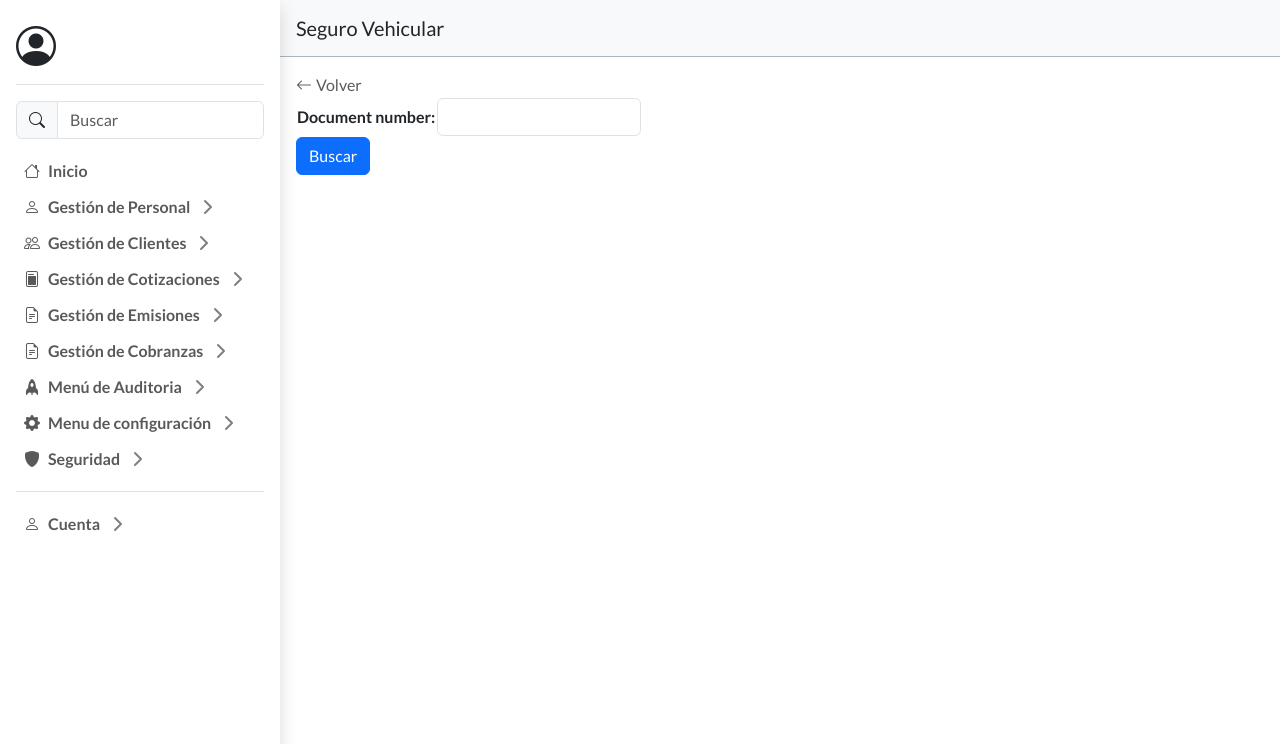
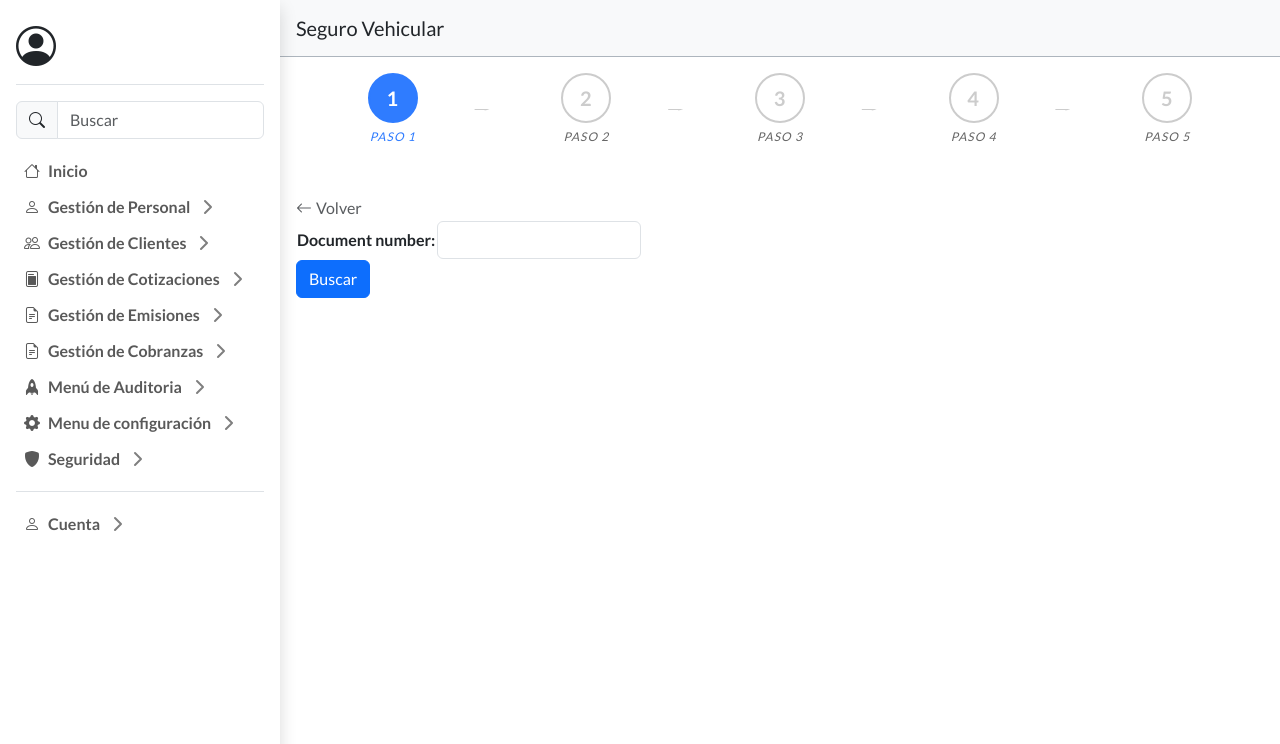
Before and after one commit to bryan-chilque/university-degree-project, a Django app: page /web/1/quotation/insurance/vehicle/search/ in a window 1280 px wide. Shown: the part 56-800 px from the top of the page. Run offline with Django 4.2, Linux system fonts and the light colour scheme; some libraries are stand-ins or nearby versions.

Commit message:
feat: stepper design

```diff
--- a/rrggweb/templates/rrggweb/base.html
+++ b/rrggweb/templates/rrggweb/base.html
@@ -3,15 +3,19 @@
   <head>
     <meta charset="utf-8" />
     <meta name="viewport" content="width=device-width, initial-scale=1" />
-    <title>KCS | {% block title %}{% endblock %}</title>
+    <title>
+      KCS |{% block title %}
+
+      {% endblock %}
+    </title>
     <link rel="icon" href="https://kcs.pe/View/img/Icon/KCS-Icono.png" type="image/x-icon" />
     <link href="https://cdn.jsdelivr.net/npm/bootstrap@5.3.0/dist/css/bootstrap.min.css" rel="stylesheet" integrity="sha384-9ndCyUaIbzAi2FUVXJi0CjmCapSmO7SnpJef0486qhLnuZ2cdeRhO02iuK6FUUVM" crossorigin="anonymous" />
     <script src="https://cdn.jsdelivr.net/npm/bootstrap@5.3.0/dist/js/bootstrap.bundle.min.js" integrity="sha384-geWF76RCwLtnZ8qwWowPQNguL3RmwHVBC9FhGdlKrxdiJJigb/j/68SIy3Te4Bkz" crossorigin="anonymous"></script>
     <link rel="stylesheet" href="https://cdnjs.cloudflare.com/ajax/libs/apexcharts/3.41.0/apexcharts.min.css" integrity="sha512-5k2n0KtbytaKmxjJVf3we8oDR34XEaWP2pibUtul47dDvz+BGAhoktxn7SJRQCHNT5aJXlxzVd45BxMDlCgtcA==" crossorigin="anonymous" referrerpolicy="no-referrer" />
     <link rel="stylesheet" href="https://cdn.jsdelivr.net/npm/bootstrap-icons@1.10.5/font/bootstrap-icons.css" />
-    <link rel="preconnect" href="https://fonts.googleapis.com">
-    <link rel="preconnect" href="https://fonts.gstatic.com" crossorigin>
-    <link href="https://fonts.googleapis.com/css2?family=Lato:wght@100;300;400;700;900&display=swap" rel="stylesheet">
+    <link rel="preconnect" href="https://fonts.googleapis.com" />
+    <link rel="preconnect" href="https://fonts.gstatic.com" crossorigin />
+    <link href="https://fonts.googleapis.com/css2?family=Lato:wght@100;300;400;700;900&display=swap" rel="stylesheet" />
     <script src="https://cdnjs.cloudflare.com/ajax/libs/apexcharts/3.41.0/apexcharts.min.js" integrity="sha512-bp/xZXR0Wn5q5TgPtz7EbgZlRrIU3tsqoROPe9sLwdY6Z+0p6XRzr7/JzqQUfTSD3rWanL6WUVW7peD4zSY/vQ==" crossorigin="anonymous" referrerpolicy="no-referrer"></script>
     <style>
       * {
@@ -22,9 +26,13 @@
         text-transform: uppercase;
       }
     </style>
-    {% block head %}{% endblock %}
+    {% block head %}
+
+    {% endblock %}
   </head>
   <body>
-    {% block body %}{% endblock %}
+    {% block body %}
+
+    {% endblock %}
   </body>
 </html>
--- /dev/null
+++ b/rrggweb/templates/rrggweb/quotation/insurance/vehicle/base.html
@@ -0,0 +1,7 @@
+{% extends 'rrggweb/dashboard.html' %}
+{% block head %}
+{{ block.super }}
+<style>
+	{% include 'rrggweb/utils/stepper.css' %}
+</style>
+{% endblock %}
--- a/rrggweb/templates/rrggweb/quotation/insurance/vehicle/create_customer.html
+++ b/rrggweb/templates/rrggweb/quotation/insurance/vehicle/create_customer.html
@@ -1,5 +1,6 @@
-{% extends 'rrggweb/dashboard.html' %} {% block title_section %}Crear Cliente{% endblock %}
+{% extends 'rrggweb/quotation/insurance/vehicle/base.html' %} {% block title_section %}Crear Cliente{% endblock %}
 {% block content %}
+{% include 'rrggweb/utils/stepper.html' with step=2 max_step=5 %}
 <a class="d-flex gap-1 text-muted text-decoration-none" href="{% url 'rrggweb:quotation:insurance:vehicle:search' view.kwargs.consultant_id %}"><i class="bi bi-arrow-left"></i>Volver</a>
 <form method="post">
   {% csrf_token %}
--- a/rrggweb/templates/rrggweb/quotation/insurance/vehicle/search.html
+++ b/rrggweb/templates/rrggweb/quotation/insurance/vehicle/search.html
@@ -1,5 +1,6 @@
-{% extends 'rrggweb/dashboard.html' %} {% block title_section %}Seguro Vehicular{% endblock %}
+{% extends 'rrggweb/quotation/insurance/vehicle/base.html' %} {% block title_section %}Seguro Vehicular{% endblock %}
 {% block content %}
+{% include 'rrggweb/utils/stepper.html' with step=1 max_step=5 %}
 <a class="d-flex gap-1 text-muted text-decoration-none" href="{% url 'rrggweb:quotation:insurance:vehicle:list' view.kwargs.consultant_id %}">
   <i class="bi bi-arrow-left"></i>Volver
 </a>
--- /dev/null
+++ b/rrggweb/templates/rrggweb/utils/stepper.css
@@ -0,0 +1,84 @@
+#rrggweb-stepper {
+  display: flex;
+  justify-content: center;
+  align-items: center;
+  margin-bottom: 50px;
+  padding: 0;
+  list-style: none;
+}
+
+#rrggweb-stepper > li {
+  position: relative;
+  flex: 1;
+  text-align: center;
+  color: #2f7cff;
+  list-style: none;
+  font-size: 16px;
+  font-weight: 600;
+  text-transform: uppercase;
+  letter-spacing: 1px;
+  margin: 0 10px;
+}
+
+#rrggweb-stepper > li > span {
+  display: flex;
+  justify-content: center;
+  align-items: center;
+  border: 2px solid #2f7cff;
+  border-radius: 50%;
+  width: 50px;
+  height: 50px;
+  background-color: white;
+  margin: 0 auto;
+  font-size: 20px;
+  font-weight: 600;
+  transition: background-color 0.2s ease-in-out, color 0.2s ease-in-out;
+  position: relative;
+}
+
+#rrggweb-stepper > li.active > span {
+  background-color: #2f7cff;
+  color: #fff;
+}
+
+#rrggweb-stepper > li:not(.active) > span {
+  background-color: white;
+  color: #ccc;
+  border-color: #ccc;
+}
+
+#rrggweb-stepper > li:not(:last-child)::after {
+  content: "";
+  position: absolute;
+  top: 50%;
+  left: 100%;
+  transform: translate(-50%, -50%);
+  width: 20px;
+  height: 2px;
+  background-color: #ccc;
+  z-index: -1;
+  transition: background-color 0.2s ease-in-out;
+  clip-path: polygon(100% 50%, 75% 0, 75% 25%, 25% 25%, 25% 75%, 75% 75%, 75% 100%);
+}
+
+#rrggweb-stepper > li em {
+  display: block;
+  font-size: 12px;
+  font-weight: 400;
+  color: #666;
+  margin-top: 5px;
+}
+
+#rrggweb-stepper > li.active em {
+    color: #2f7cff;
+}
+
+#rrggweb-stepper > li.completed > span::before {
+  content: "\2713";
+  position: absolute;
+  top: 50%;
+  left: 50%;
+  transform: translate(-50%, -50%);
+  font-size: 24px;
+  color: #2f7cff;
+}
--- /dev/null
+++ b/rrggweb/templates/rrggweb/utils/stepper.html
@@ -0,0 +1,10 @@
+{% with ''|center:max_step as range %}
+<ol id="rrggweb-stepper">
+  {% for _ in range %}
+    <li class="{% if step == forloop.counter %}active{% elif step > forloop.counter %}completed{% endif %}">
+      <span>{{ forloop.counter }}</span>
+      <em>Paso {{forloop.counter}}</em>
+    </li>
+  {% endfor %}
+</ol>
+{% endwith %}
```
